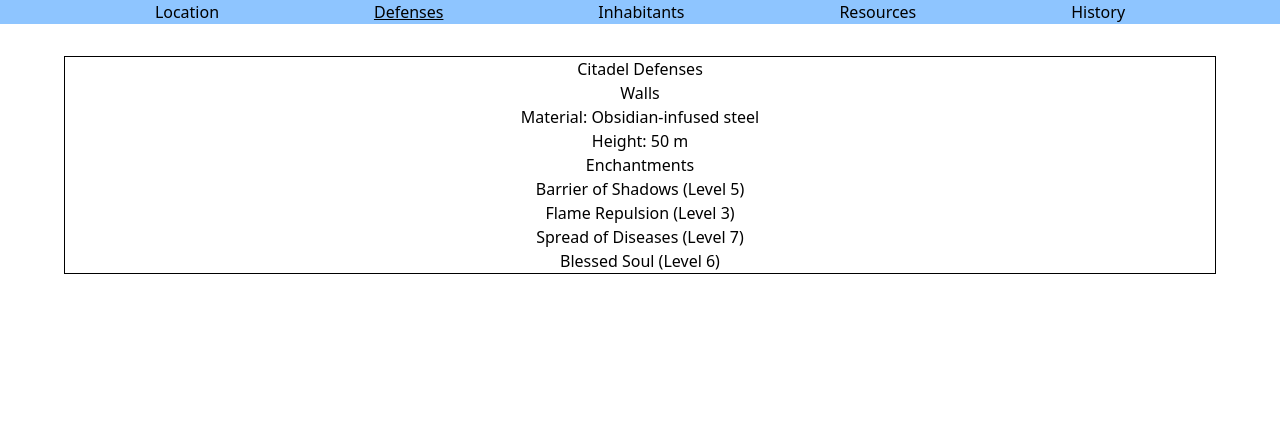
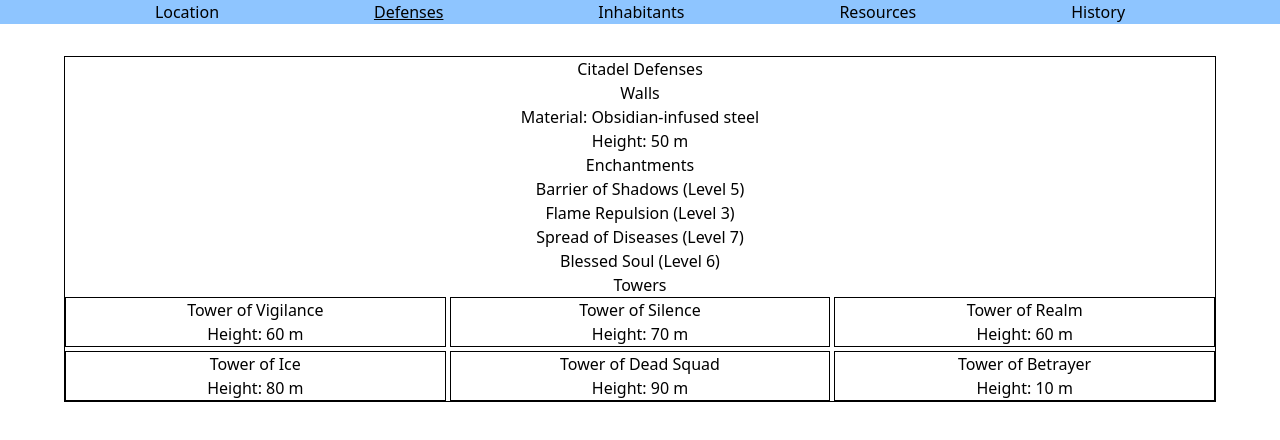
Before and after one commit to juanbenito-aeg/2526-juan-citadel-of-eternal-night, a React (Vite) app: page / in a window 1280 px wide. Both pictures are taken after a click on the link "Defenses". Shown: the top 440 px of the page. Built offline with nearby package versions, Linux system fonts and the light colour scheme.

Commit message:
feat: display towers with their name & height in "Defenses"

```diff
--- a/src/components/Defenses.tsx
+++ b/src/components/Defenses.tsx
@@ -1,5 +1,6 @@
 import { Defenses as DefensesProps } from "../interfaces/Defenses";
 import Enchantments from "./Enchantments";
+import Towers from "./Towers";
 
 export default function Defenses({ walls, towers }: DefensesProps) {
   return (
@@ -12,6 +13,8 @@ export default function Defenses({ walls, towers }: DefensesProps) {
       <p>Height: {walls.height} m</p>
 
       <Enchantments enchantments={walls.enchantments} />
+
+      <Towers towers={towers} />
     </>
   );
 }
--- /dev/null
+++ b/src/components/Tower.tsx
@@ -0,0 +1,13 @@
+import { Tower as TowerProps } from "../interfaces/Defenses";
+
+function Tower({ name, height, armament, guards }: TowerProps) {
+  return (
+    <div className="border">
+      <h4>{name}</h4>
+
+      <p>Height: {height} m</p>
+    </div>
+  );
+}
+
+export default Tower;
--- /dev/null
+++ b/src/components/Towers.tsx
@@ -0,0 +1,26 @@
+import { TowersProps } from "../interfaces/Defenses";
+import Tower from "./Tower";
+
+function Towers({ towers }: TowersProps) {
+  return (
+    <>
+      <h3>Towers</h3>
+
+      <div className="grid gap-1 md:grid-cols-2 lg:grid-cols-3">
+        {towers.map((tower, index) => {
+          return (
+            <Tower
+              key={index}
+              name={tower.name}
+              height={tower.height}
+              armament={tower.armament}
+              guards={tower.guards}
+            />
+          );
+        })}
+      </div>
+    </>
+  );
+}
+
+export default Towers;
--- a/src/interfaces/Defenses.ts
+++ b/src/interfaces/Defenses.ts
@@ -36,4 +36,8 @@ interface EnchantmentsProps {
   enchantments: Enchantment[];
 }
 
-export type { Defenses, Enchantment, EnchantmentsProps };
+interface TowersProps {
+  towers: Tower[];
+}
+
+export type { Defenses, Enchantment, Tower, EnchantmentsProps, TowersProps };
```
